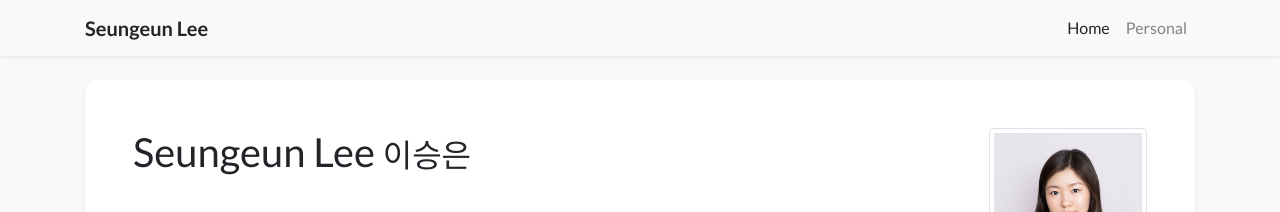
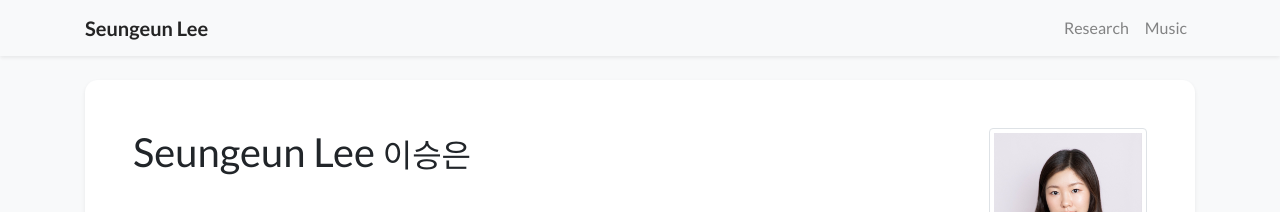
Before and after one commit to duneag2/duneag2.github.io, a Jekyll site: the page built from index.html, in a window 1280 px wide. Shown: the top 212 px of the page. Built offline with Jekyll 4.4.1, drawn with Linux system fonts in a browser that asks for light colours; nearby versions of some CDN libraries; a style sheet for code colours, icons or effects is not loaded.

Commit message:
mid Oct 2026 update

```diff
--- a/_data/navigation.yml
+++ b/_data/navigation.yml
@@ -1,12 +1,12 @@
 pages:
 # NOTE: `name` field must match the `navbar_title` field in the page's front matter to ensure the correct page is highlighted in the navbar.
 #       For example, the `navbar_title` field in `showcase.html` is "Showcase" and the `name` field here should also be "Showcase"
-- name: Home
+- name: Research
   url: /
 # - name: Publications
 #   url: /publications
-- name: Personal
-  url: /personal
+- name: Music
+  url: /music
 
 # - name: Showcase
 #   url: /showcase
--- a/personal.html
+++ b/music.html
@@ -1,7 +1,7 @@
 ---
 layout: default
-title : Personal
-navbar_title: Personal
+title : Music
+navbar_title: Music
 body_attr: >-
   data-spy="scroll" data-target="#navbar-year" data-offset="100"
 ---
```
